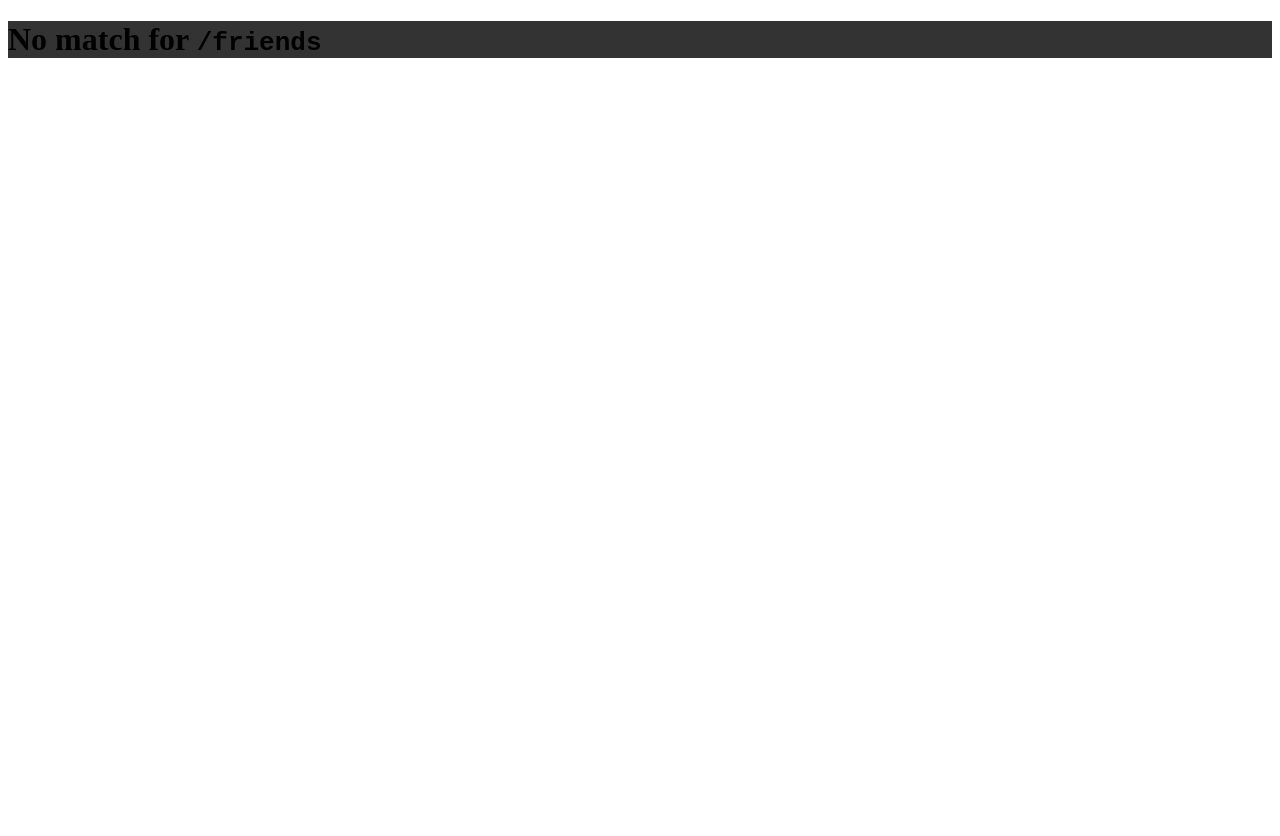
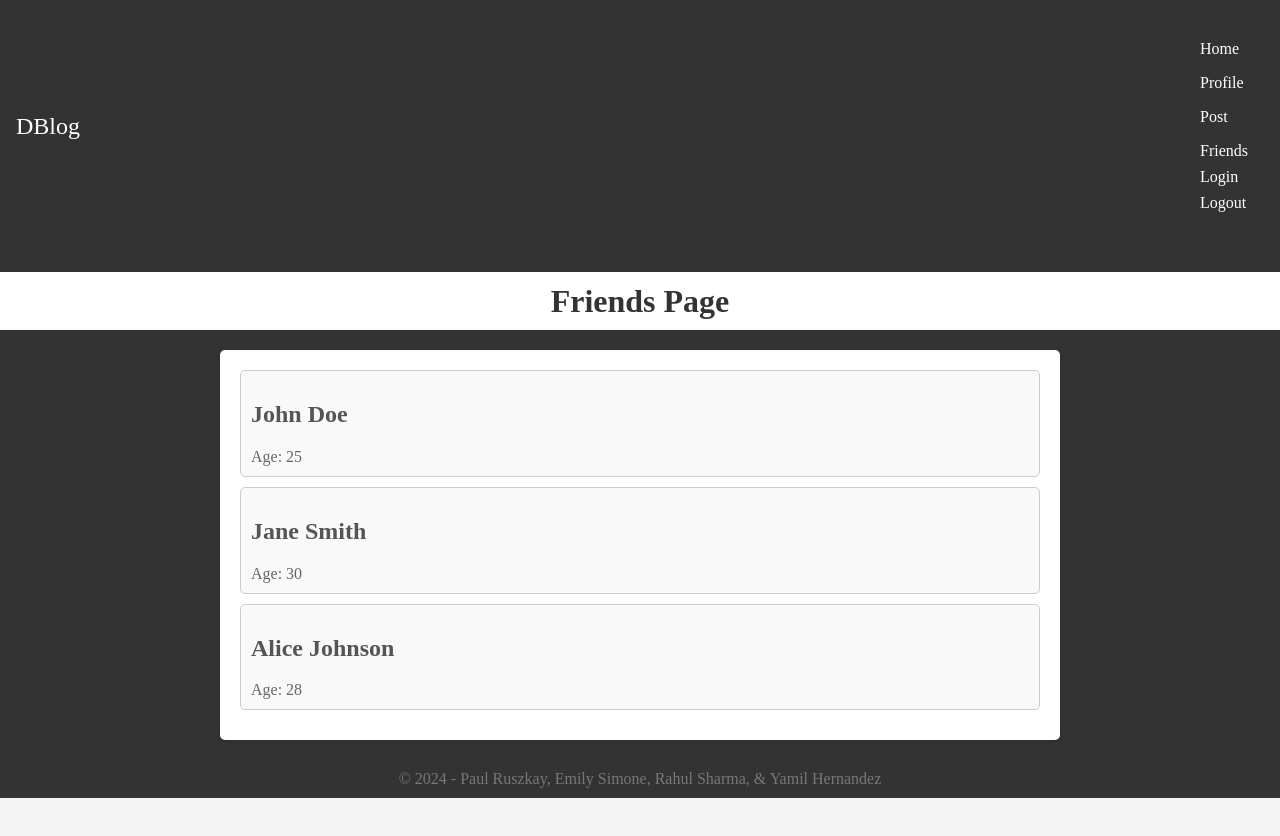
Before and after one commit to PaulRusz/DBlog, a React (Vite) app in the folder client/: page /friends in a window 1280 px wide. Before the commit the page ends 800 px from the top, so only its background shows below. Built offline with nearby package versions, Linux system fonts and the light colour scheme.

Commit message:
changes to pages, added friends page, & navbar on each page

```diff
--- a/client/src/App.jsx
+++ b/client/src/App.jsx
@@ -1,19 +1,25 @@
-import './App.css';
-import { Outlet } from 'react-router-dom';
-import { ApolloClient, ApolloProvider, InMemoryCache } from '@apollo/client';
+import "./App.css";
+import { Outlet } from "react-router-dom";
+import { ApolloClient, ApolloProvider, InMemoryCache } from "@apollo/client";
+import Navbar from "./components/Navbar";
+import Footer from "./components/Footer";
 
 const client = new ApolloClient({
-  uri: '/graphql',
+  uri: "/graphql",
   cache: new InMemoryCache(),
 });
 
 function App() {
   return (
-    <ApolloProvider client={client}>
-      <div className="flex-column justify-center align-center min-100-vh bg-primary">
-        <Outlet />
-      </div>
-    </ApolloProvider>
+    <>
+      <ApolloProvider client={client}>
+        <div className="flex-column justify-center align-center min-100-vh bg-primary">
+          <Navbar />
+          <Outlet />
+          <Footer />
+        </div>
+      </ApolloProvider>
+    </>
   );
 }
 
--- a/client/src/components/Navbar.jsx
+++ b/client/src/components/Navbar.jsx
@@ -23,8 +23,8 @@ function Navbar() {
           <Link to="/profile" className="links">
             Profile
           </Link>
-          <Link to="/blog" className="links">
-            Blog
+          <Link to="/post" className="links">
+            Post
           </Link>
           <Link to="/friends" className="links">
             Friends
--- /dev/null
+++ b/client/src/pages/Friends.jsx
@@ -0,0 +1,41 @@
+import react from "react";
+import { useState } from "react";
+import "../styles/Friends.css";
+
+const friendsData = [
+  { id: 1, name: "Friend 1", username: "friend1", profilePic: "url-to-url1" },
+  { id: 2, name: "Friend 2", username: "friend2", profilePic: "url-to-url2" },
+];
+
+const Friend = ({ friend }) => (
+  <div>
+    <img src={friend.profilePic} alt={friend.name} />
+    <a href={`/profile/${friend.username}`}> {friend.name}</a>
+  </div>
+);
+
+const FriendsPage = () => {
+  return (
+    <div>
+      <div className="header2">
+        <h1>Friends Page</h1>
+      </div>
+      <div className="container">
+        <div className="friend-card">
+          <h2 className="friend-name">John Doe</h2>
+          <p className="friend-details">Age: 25</p>
+        </div>
+        <div className="friend-card">
+          <h2 className="friend-name">Jane Smith</h2>
+          <p className="friend-details">Age: 30</p>
+        </div>
+        <div className="friend-card">
+          <h2 className="friend-name">Alice Johnson</h2>
+          <p className="friend-details">Age: 28</p>
+        </div>
+      </div>
+    </div>
+  );
+};
+
+export default FriendsPage;
--- a/client/src/pages/Home.jsx
+++ b/client/src/pages/Home.jsx
@@ -1,51 +1,48 @@
-import '../styles/Home.css'
-import Navbar from '../components/Navbar';
-import HomePageCarousel from '../components/Homepage-Carousel'
+import "../styles/Home.css";
+import Navbar from "../components/Navbar";
+import HomePageCarousel from "../components/Homepage-Carousel";
 
 const Home = () => {
   return (
     <>
-          <div>
-              <Navbar />
-          </div>
-          <div className='Tags-Container'>
-              <ul className='Tag-Bar'>
-                  <div className='Tag'>
-                      <li className='Tag-Item'>
-                          <a href=''>Tag 1</a>
+      <div className="Tags-Container">
+        <ul className="Tag-Bar">
+          <div className="Tag">
+            <li className="Tag-Item">
+              <a href="">Tag 1</a>
             </li>
           </div>
-                  <li className='Tag-Item'>
-                      <a href=''>Tag 2</a>
+          <li className="Tag-Item">
+            <a href="">Tag 2</a>
           </li>
-                  <li className='Tag-Item'>
-                      <a href=''>Tag 3</a>
+          <li className="Tag-Item">
+            <a href="">Tag 3</a>
           </li>
-                  <li className='Tag-Item'>
-                      <a href=''>Tag 4</a>
+          <li className="Tag-Item">
+            <a href="">Tag 4</a>
           </li>
-                  <li className='Tag-Item'>
-                      <a href=''>Tag 5</a>
+          <li className="Tag-Item">
+            <a href="">Tag 5</a>
           </li>
-                  <li className='Tag-Item'>
-                      <a href=''>Tag 6</a>
+          <li className="Tag-Item">
+            <a href="">Tag 6</a>
           </li>
-                  <li className='Tag-Item'>
-                      <a href=''>Tag 7</a>
+          <li className="Tag-Item">
+            <a href="">Tag 7</a>
           </li>
-                  <li className='Tag-Item'>
-                      <a href=''>Tag 8</a>
+          <li className="Tag-Item">
+            <a href="">Tag 8</a>
           </li>
-                  <li className='Tag-Item'>
-                      <a href=''>Tag 9</a>
+          <li className="Tag-Item">
+            <a href="">Tag 9</a>
           </li>
-                  <li className='Tag-Item'>
-                      <a href=''>Tag 10</a>
+          <li className="Tag-Item">
+            <a href="">Tag 10</a>
           </li>
         </ul>
       </div>
       <HomePageCarousel />
     </>
-  )
-}
+  );
+};
 export default Home;
--- a/client/src/pages/Blog.jsx
+++ b/client/src/pages/Post.jsx
@@ -1,8 +1,8 @@
-import "..styles/Blog.css";
+import "../styles/Post.css";
 import { useState } from "react";
 
-function Blog() {
-  const [blogPosts, setBlogPosts] = useState([]);
+function NewPost() {
+  const [posts, setPosts] = useState([]);
   const [newPostTitle, setNewPostTitle] = useState("");
   const [newPostContent, setNewPostContent] = useState("");
 
@@ -17,15 +17,15 @@ function Blog() {
   const handleSubmit = (e) => {
     e.preventDefault();
 
-    // Creates a new blog post object
+    // Create a new post object
     const newPost = {
-      id: blogPosts.length + 1,
-      title: new PostTitle(),
+      id: posts.length + 1,
+      title: newPostTitle,
       content: newPostContent,
     };
 
-    // Updates the blogPosts state with the new post
-    setBlogPosts([...blogPosts, newPost]);
+    // Update the posts state with the new post
+    setPosts([...posts, newPost]);
 
     // Clear the input fields after submission
     setNewPostTitle("");
@@ -33,14 +33,14 @@ function Blog() {
   };
 
   return (
-    <div className="blogContainer">
-      <div className="blogHeader">
-        <h1>My Blogs</h1>
-        <p>Checkout my blogs below</p>
+    <div className="postContainer">
+      <div className="postHeader">
+        <h1>My Posts</h1>
+        <p>Checkout my posts below</p>
       </div>
 
       <div className="newPostContainer">
-        <h2>Create a New Blog Post</h2>
+        <h2>Create a New Post</h2>
         <form onSubmit={handleSubmit}>
           <input
             type="text"
@@ -59,8 +59,8 @@ function Blog() {
         </form>
       </div>
 
-      {blogPosts.map((post) => (
-        <div key={post.id} className="blogPost">
+      {posts.map((post) => (
+        <div key={post.id} className="post">
           <h2>{post.title}</h2>
           <p>{post.content}</p>
         </div>
@@ -69,4 +69,4 @@ function Blog() {
   );
 }
 
-export default Blog;
+export default NewPost;
--- /dev/null
+++ b/client/src/styles/Friends.css
@@ -0,0 +1,47 @@
+body, h1, p {
+    margin: 0;
+    padding: 0;
+}
+
+/* Set a background color */
+body {
+    background-color: #f4f4f4;
+    padding-bottom: 20px;
+}
+
+/* Style the header */
+.header2 {
+    background-color: white;
+    color: #fff;
+    text-align: center;
+    padding: 10px;
+}
+
+/* Style the main content area */
+.container {
+    max-width: 800px;
+    margin: 20px auto;
+    padding: 20px;
+    background-color: #fff;
+    border-radius: 5px;
+    box-shadow: 0 2px 4px rgba(0, 0, 0, 0.1);
+}
+
+/* Style the friend cards */
+.friend-card {
+    background-color: #f9f9f9;
+    border: 1px solid #ccc;
+    border-radius: 5px;
+    padding: 10px;
+    margin-bottom: 10px;
+}
+
+/* Style the friend name */
+.friend-name {
+    font-weight: bold;
+}
+
+/* Style the friend details */
+.friend-details {
+    color: #666;
+}
```
Also changed, not shown: client/src/main.jsx (+23 -8 lines), client/src/styles/Post.css (renamed from client/src/styles/Blog.css). Lines whose indentation alone changed are shown as unchanged.
